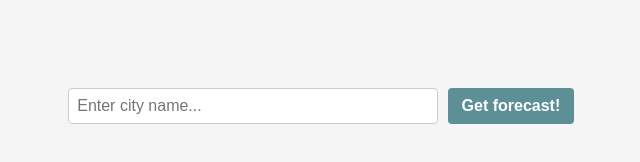
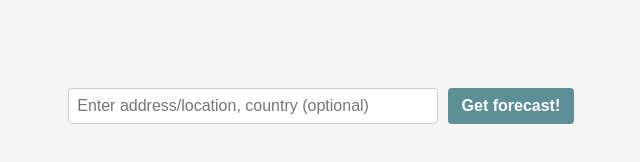
Before and after one commit to cmoratagarcia/odin-weather-app, a plain HTML site: page index.html in a window 1280 px wide. Shown: the whole page, without its empty margins (319-959 px from the left). Drawn offline with Linux system fonts and the light colour scheme.

Commit message:
Update search box placeholder for clearer parameters

```diff
--- a/index.html
+++ b/index.html
@@ -19,7 +19,11 @@
   <body>
     <!-- Set up a form that will let users input their location and will fetch the weather info (still just console.log() it). -->
     <form id="form">
-      <input id="search-box" type="text" placeholder="Enter city name..." />
+      <input
+        id="search-box"
+        type="text"
+        placeholder="Enter address/location, country (optional)"
+      />
       <button id="submit-btn">Get forecast!</button>
     </form>
     <div class="results">
```
